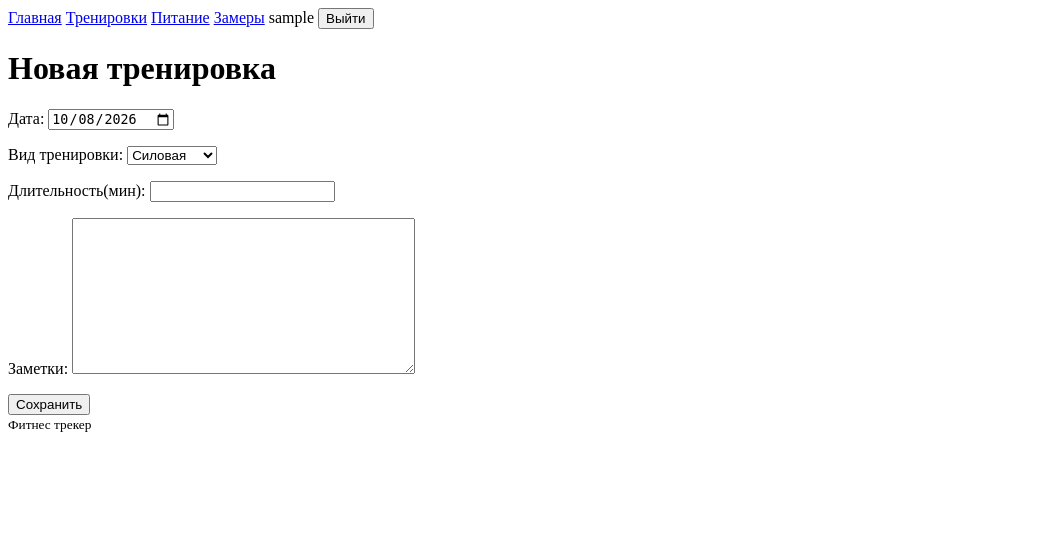
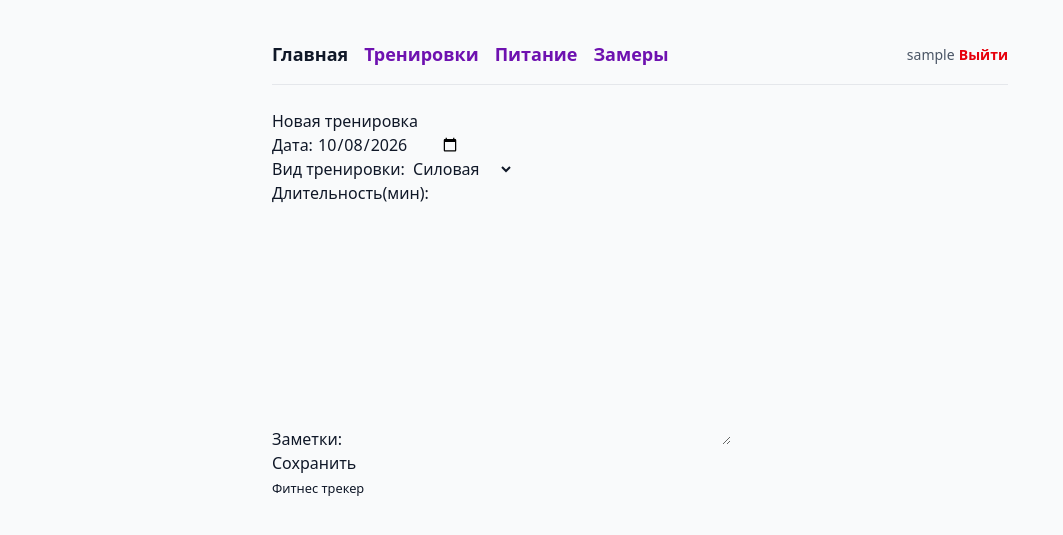
Before and after one commit to Anyakin666/fitness_tracker, a Django app: page /workouts/add/ in a window 1280 px wide. Shown: the top 535 px of the page, without its empty margins (0-1063 px from the left). Run offline with Django 5.2, Linux system fonts and the light colour scheme; the visitor is signed in with stand-in values (Sample User, id 1).

Commit message:
added styles in workoutlist

```diff
--- a/tracker/templates/base.html
+++ b/tracker/templates/base.html
@@ -1,26 +1,30 @@
 <!DOCTYPE html>
 <html lang="ru">
   <head>
+    <script src="https://cdn.jsdelivr.net/npm/@tailwindcss/browser@4"></script>
     <meta charset="UTF-8">
     <meta name="viewport" content="width=device-width, initial-scale=1.0">
     <title>{% block title %}Фитнес трекер{% endblock %}</title>
   </head>
-  <body>
+  <body class="bg-gray-50 text-gray-900">
+    <div class="max-w-3xl mx-auto px-4 py-6">
     <header>
-      <nav>
-        <a href="{% url 'index' %}">Главная</a>
-        <a href="{% url 'workout_list' %}">Тренировки</a>
-        <a href="{% url 'nutrition_list' %}">Питание</a>
-        <a href="{% url 'measurement_list' %}">Замеры</a>
+      <nav class="flex items-center gap-4 py-4 border-b border-gray-200 mb-6">
+        <a href="{% url 'index' %}" class="font-bold text-lg">Главная</a>
+        <a href="{% url 'workout_list' %}" class="text-purple-800 hover:underline font-semibold text-lg">Тренировки</a>
+        <a href="{% url 'nutrition_list' %}" class="text-purple-800 hover:underline font-semibold text-lg">Питание</a>
+        <a href="{% url 'measurement_list' %}" class="text-purple-800 hover:underline font-semibold text-lg">Замеры</a>
+        <div class="ml-auto">
         {% if user.is_authenticated %}
-          <span>{{ user.username }}</span>
-          <form method="post" action="{% url 'logout' %}" style="display:inline">
+          <span class="text-sm text-gray-600">{{ user.username }}</span>
+          <form method="post" action="{% url 'logout' %}"  class="inline">
           {% csrf_token %}
-          <button type="submit">Выйти</button>
+          <button class="text-sm text-red-600 hover:underline font-semibold">Выйти</button>
           </form>
         {% else %}
-          <a href="{% url 'login' %}">Войти</a>
+          <a href="{% url 'login' %}" class="text-sm text-blue-600 hover:underline font-semibold">Войти</a>
         {% endif %}
+        </div>
       </nav>
     </header>
 
@@ -31,5 +35,6 @@
     <footer>
       <small>Фитнес трекер</small>
     </footer>
+    </div>
   </body>
 </html>
--- a/tracker/templates/tracker/measurement_list.html
+++ b/tracker/templates/tracker/measurement_list.html
@@ -4,7 +4,7 @@
 
 {% block content %}
   <h1>Замеры</h1>
-  <p><a href="{% url 'measurement_add' %}">+ Добавить запись</a></p>
+  <p><a href="{% url 'measurement_add' %}" class="inline-block bg-indigo-600 text-white px-4 py-2 rounded hover:bg-indigo-700 mb-4">+ Добавить запись</a></p>
   <ul>
     {% for m in measurements %}
       <li>
--- a/tracker/templates/tracker/nutrition_list.html
+++ b/tracker/templates/tracker/nutrition_list.html
@@ -4,7 +4,7 @@
 
 {% block content %}
   <h1>Дневник питания</h1>
-  <p><a href="{% url 'nutrition_add' %}">+ Добавить запись</a></p>
+  <p><a href="{% url 'nutrition_add' %}" class="inline-block bg-indigo-600 text-white px-4 py-2 rounded hover:bg-indigo-700 mb-4">+ Добавить запись</a></p>
   <ul>
     {% for entry  in entries %}
       <li>
```
Also changed, not shown: tracker/templates/tracker/workout_list.html (+16 -11 lines).
